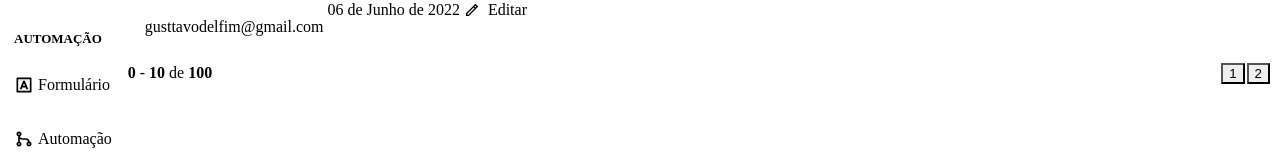
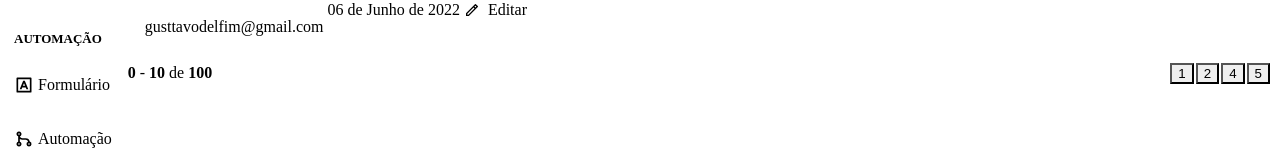
Before and after one commit to GustavoDelfim/dashgo-nextjs, a Next.js app: page /users in a window 1280 px wide. Shown: the part 174-327 px from the top of the page. Built offline with nearby package versions, Linux system fonts and the light colour scheme.

Commit message:
refactor: separate components's responsability

```diff
--- a/src/components/Pagination.tsx
+++ /dev/null
@@ -1,43 +0,0 @@
-import { Box, Button, Stack } from "@chakra-ui/react";
-
-export function Pagination () {
-  return (
-    <Stack
-      direction="row"
-      mt="8"
-      justify="space-between"
-      align="center"
-    >
-      <Box>
-        <strong>0</strong> - <strong>10</strong> de <strong>100</strong>
-      </Box>
-
-      <Stack direction="row" spacing="2">
-        <Button
-          size="sm"
-          fontSize="xs"
-          w="4"
-          colorScheme="pink"
-          disabled
-          _disabled={{
-            bg: 'pink.500',
-            cursor: 'default'
-          }}
-        >
-          1
-        </Button>
-        <Button
-          size="sm"
-          fontSize="xs"
-          w="4"
-          bg="gray.700"
-          _hover={{
-            bg: 'gray.500'
-          }}
-        >
-          2
-        </Button>
-      </Stack>
-    </Stack>
-  )
-}
--- /dev/null
+++ b/src/components/Pagination/PaginationItem.tsx
@@ -0,0 +1,43 @@
+import { Button } from "@chakra-ui/react"
+
+interface PaginationItemProps {
+  isCurrent?: boolean
+  number: number
+}
+
+export function PaginationItem ({
+  isCurrent = false,
+  number
+}: PaginationItemProps) {
+  if (isCurrent) {
+    return (
+      <Button
+        size="sm"
+        fontSize="xs"
+        w="4"
+        colorScheme="pink"
+        disabled
+        _disabled={{
+          bg: 'pink.500',
+          cursor: 'default'
+        }}
+      >
+        {number}
+      </Button>
+    )
+  }
+
+  return (
+    <Button
+      size="sm"
+      fontSize="xs"
+      w="4"
+      bg="gray.700"
+      _hover={{
+        bg: 'gray.500'
+      }}
+    >
+      {number}
+    </Button>
+  )
+}
--- /dev/null
+++ b/src/components/Pagination/index.tsx
@@ -0,0 +1,24 @@
+import { Box, Button, Stack } from "@chakra-ui/react";
+import { PaginationItem } from "./PaginationItem";
+
+export function Pagination () {
+  return (
+    <Stack
+      direction="row"
+      mt="8"
+      justify="space-between"
+      align="center"
+    >
+      <Box>
+        <strong>0</strong> - <strong>10</strong> de <strong>100</strong>
+      </Box>
+
+      <Stack direction="row" spacing="2">
+        <PaginationItem number={1} />
+        <PaginationItem number={2} isCurrent />
+        <PaginationItem number={4} />
+        <PaginationItem number={5} />
+      </Stack>
+    </Stack>
+  )
+}
```
